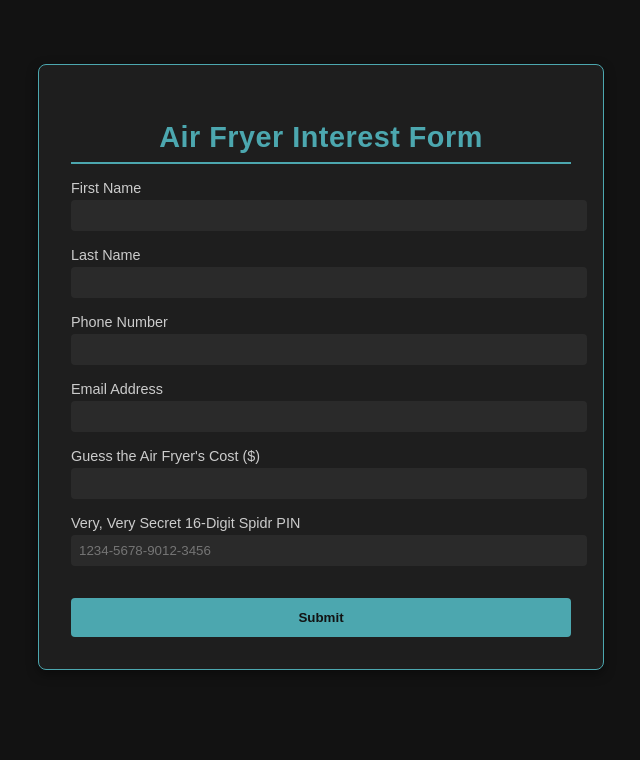
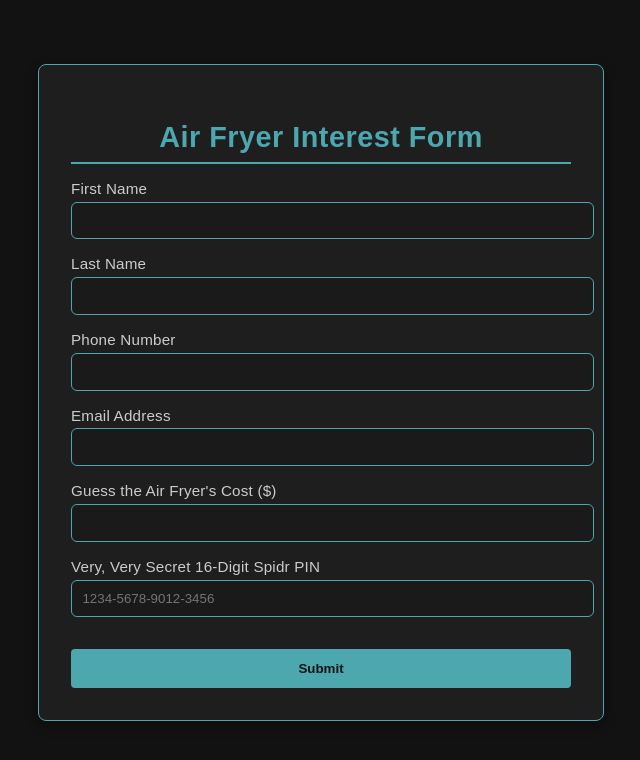
Before and after one commit to manavshah-boop/spidr-airfryer-form, a React (Vite) app: page / in a window 1280 px wide. Shown: the top 760 px of the page, without its empty margins (319-959 px from the left). Built offline with nearby package versions, Linux system fonts and the light colour scheme.

Commit message:
style: refine input and label styling for better UX

```diff
--- a/src/App.css
+++ b/src/App.css
@@ -32,23 +32,27 @@ body {
   .form-container label {
     display: block;
     margin-top: 1rem;
-    font-size: 0.9rem;
+    font-size: 0.95rem;
     color: #CCCCCC;
+    letter-spacing: 0.2px;
+    font-weight: 500;
   }
 
   /* Inputs */
   .form-container input {
     width: 100%;
-    padding: 0.5rem;
-    margin-top: 0.25rem;
-    border-radius: 4px;
-    border: none;
-    background-color: #2a2a2a;
+    padding: 0.65rem;
+    margin-top: 0.3rem;
+    border-radius: 6px;
+    border: 1px solid #4CA7AF;
+    background-color: #1a1a1a;
     color: #F0F0F0;
+    transition: border-color 0.2s;
   }
 
   .form-container input:focus {
-    outline: 2px solid #4CA7AF;
+    outline: none;
+    border-color: #3b8e95;
   }
 
   /* Submit button */
```
